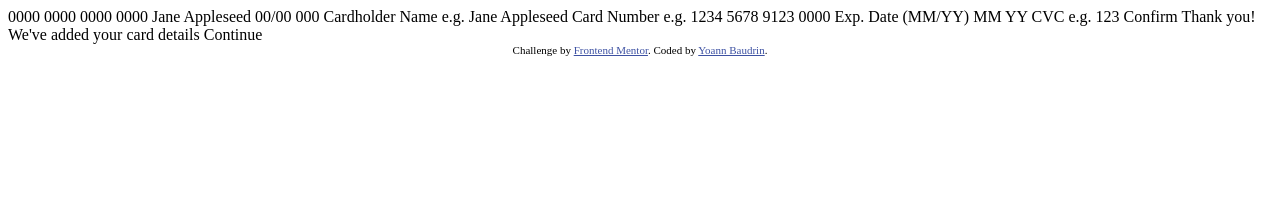
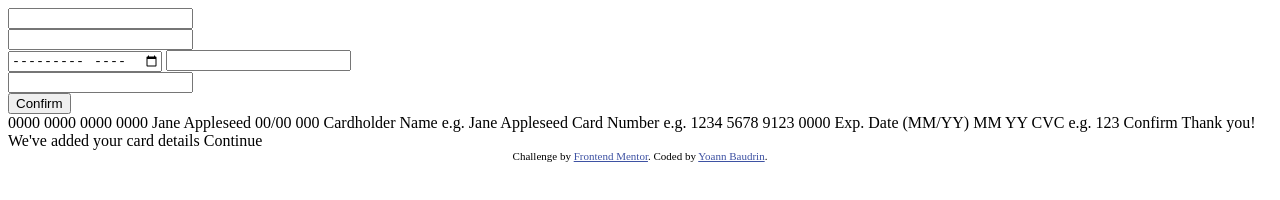
Before and after one commit to yoannbdn/interactive-card-details-form-main, a plain HTML site: page index.html in a window 1280 px wide. Drawn offline with Linux system fonts and the light colour scheme.

Commit message:
Update index.html

```diff
--- a/index.html
+++ b/index.html
@@ -15,6 +15,28 @@
   </style>
 </head>
 <body>
+  <form action="">
+    <div>
+      <label for="cardholderName"></label>
+      <input type="text" id="cardholderName">
+    </div>
+    <div>
+      <label for="cardNumber"></label>
+      <input type="number" id="cardNumber">
+    </div>
+    <div>
+      <div>
+        <label for="cardExpiration"></label>
+        <input type="month" name="" id="cardExpiration">
+        <input type="year" name="" id="cardExpiration">
+      </div>
+      <div>
+        <label for="cardCVC"></label>
+        <input type="number" id="cardCVC">
+      </div>
+    </div>
+    <input type="button" value="Confirm">
+  </form>
 
   0000 0000 0000 0000
   Jane Appleseed
```
